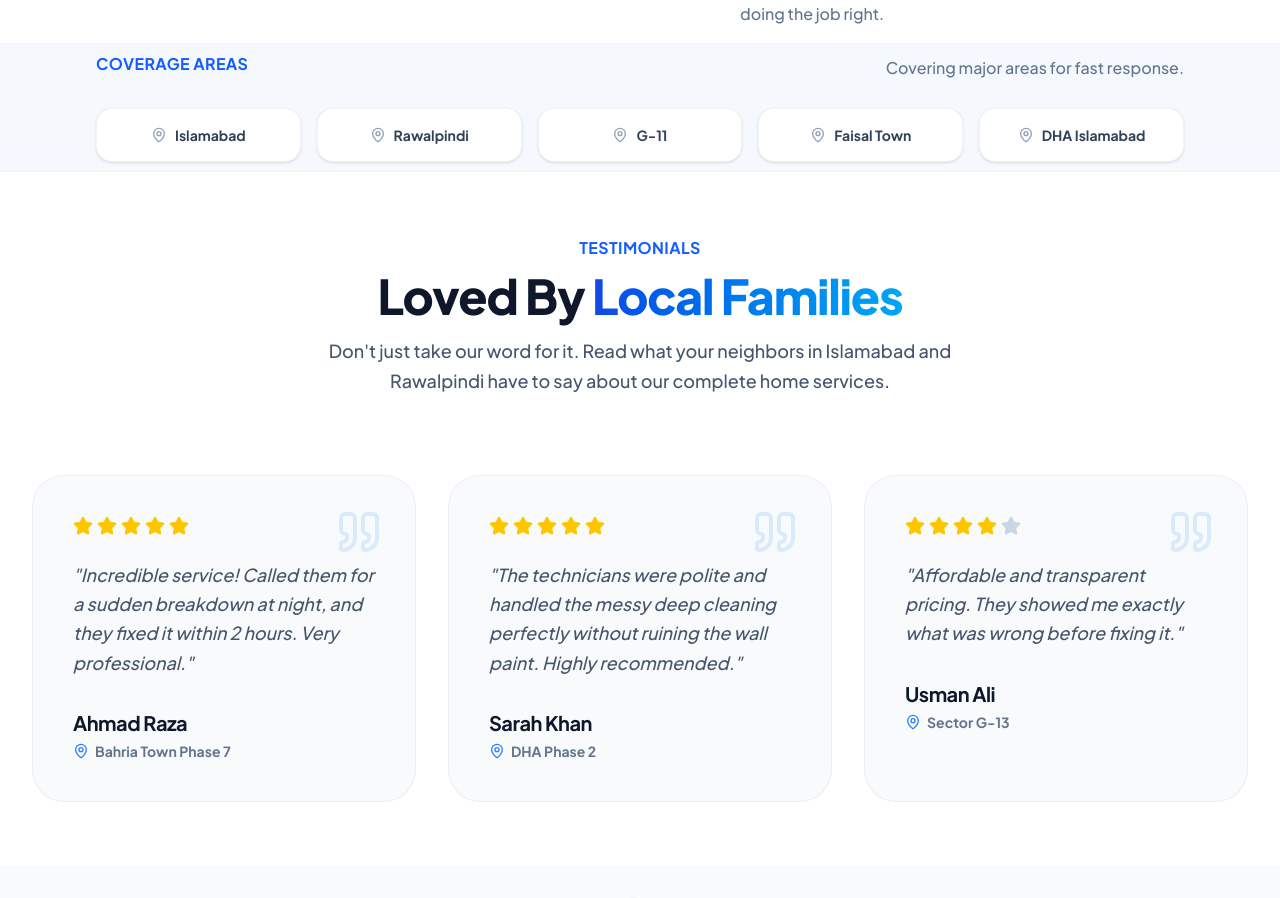
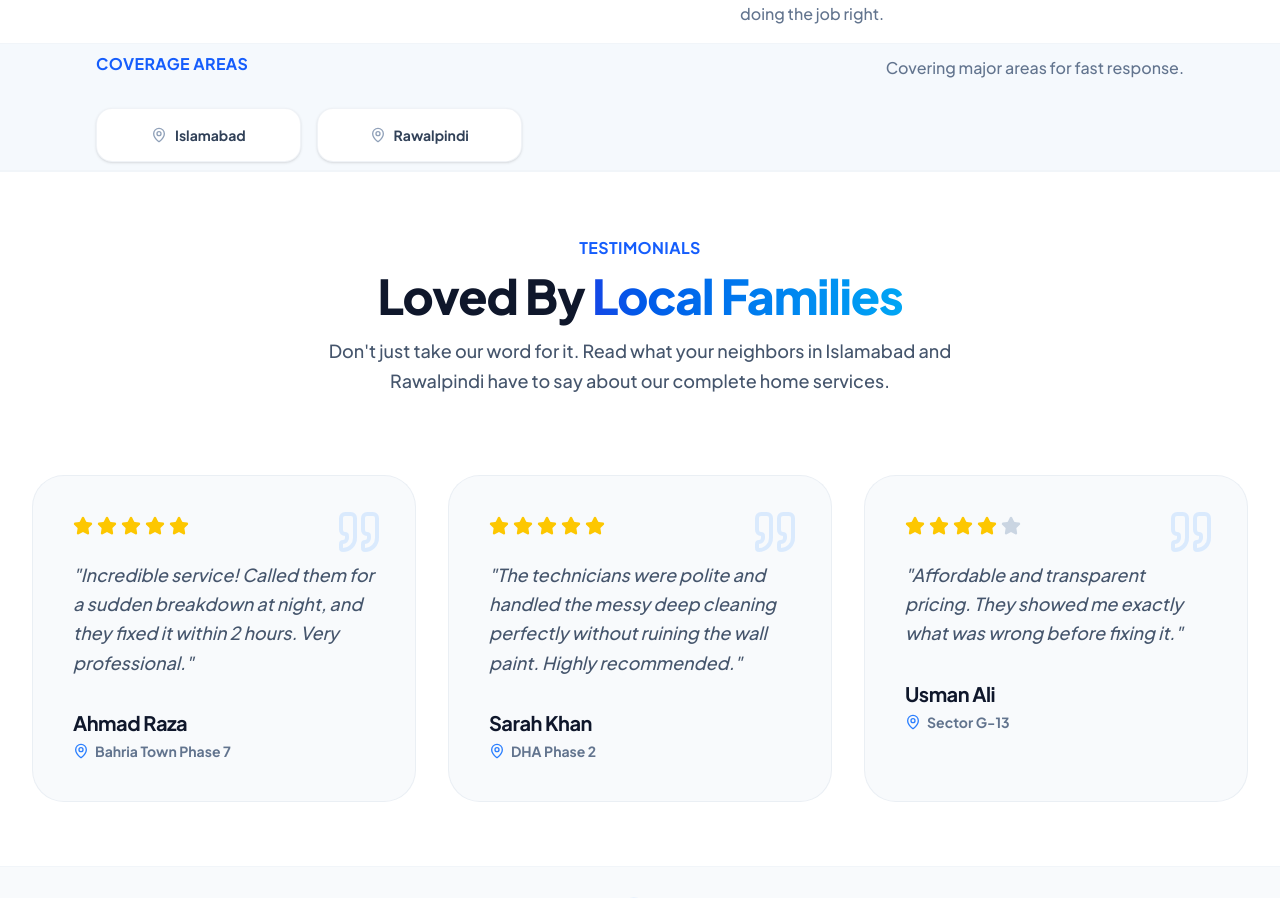
Before and after one commit to haroonashraf-dev/Capitalfixers, a React (Vite) app: page / in a window 1280 px wide. Shown: the part 2796-3694 px from the top of the page. Built offline with nearby package versions, Linux system fonts and the light colour scheme.

Commit message:
update Hero.tsx

```diff
--- a/src/components/sections/Hero.tsx
+++ b/src/components/sections/Hero.tsx
@@ -102,7 +102,7 @@ export default function Hero() {
           {/* Right Image Composition */}
           <div className="w-[45%] md:w-1/2 relative mt-12 sm:mt-16 md:mt-0 pt-0 lg:pt-4 translate-y-1">
             {/* Main Image Container */}
-           <div className="relative z-10 w-full h-[450px] sm:h-[350px] lg:h-[600px] rounded-l-2xl sm:rounded-l-[2.5rem] rounded-r-none overflow-hidden shadow-2xl border-2 sm:border-4 border-r-0 border-white -mr-4 sm:-mr-6 lg:-mr-8">
+           <div className="relative z-10 w-full h-[450px] sm:h-[250px] lg:h-[600px] rounded-l-2xl sm:rounded-l-[2.5rem] rounded-r-none overflow-hidden shadow-2xl border-2 sm:border-4 border-r-0 border-white -mr-4 sm:-mr-6 lg:-mr-8">
             {/* <div className="relative z-10 w-full aspect-3/4 sm:aspect-4/3 lg:aspect-4/3 rounded-l-2xl sm:rounded-l-[2.5rem] rounded-r-none overflow-hidden shadow-2xl border-2 sm:border-4 border-r-0 border-white -mr-4 sm:-mr-6 lg:-mr-8"> */}
               <div className="absolute inset-0 bg-slate-900/10 z-10"></div>
               <img
--- a/src/data/content.ts
+++ b/src/data/content.ts
@@ -100,7 +100,7 @@ export const processSteps = [
 ];
 
 export const areasServed = [
-  "Islamabad", "Rawalpindi", "G-11" ,"Faisal Town", "DHA Islamabad"
+  "Islamabad", "Rawalpindi"
 ];
 
 export const testimonials = [
```
